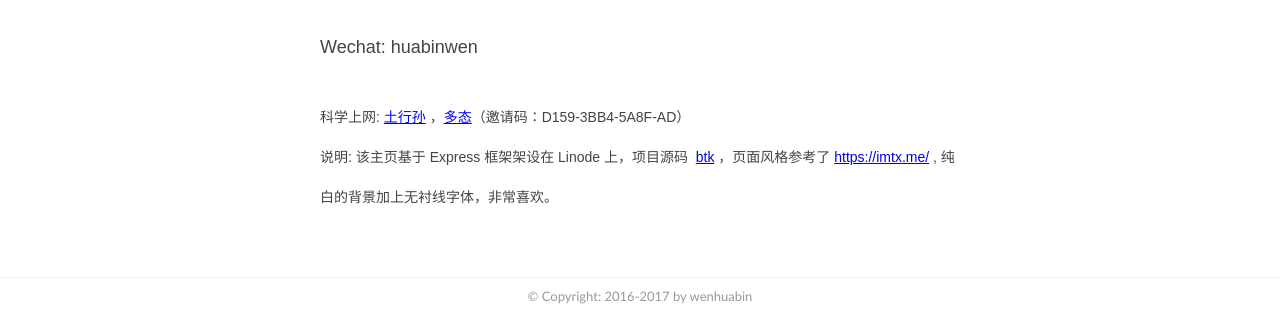
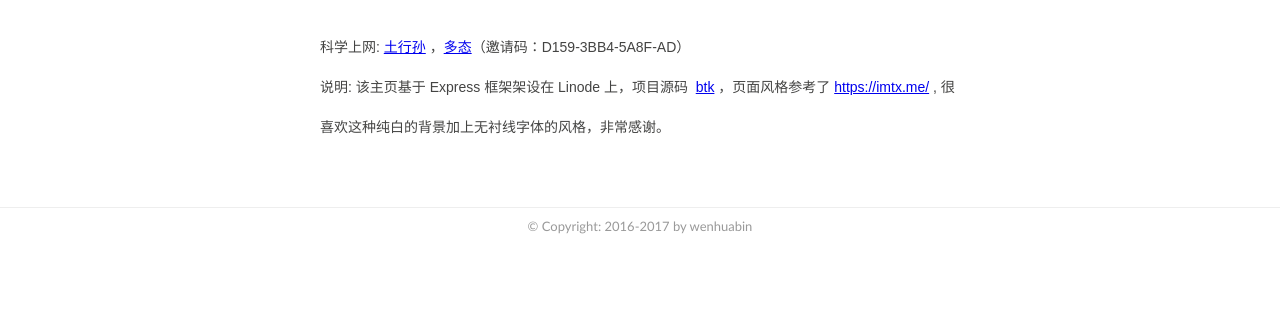
Before and after one commit to wenhuabin/btk, a website built with webpack: page src/home/index.html in a window 1280 px wide. Shown: the part 489-813 px from the top of the page. Built offline with nearby package versions, Linux system fonts and the light colour scheme.

Commit message:
修改页面文字

```diff
--- a/src/home/index.html
+++ b/src/home/index.html
@@ -21,9 +21,8 @@
             <div class="skill detail">技&nbsp;&nbsp;&nbsp;&nbsp;能: React 技术栈（reactjs、react-router、redux、sass、webpack）、Express 框架、Flask 和 jinjia2 开发框架、Ruby 编程</div>
             <div class="email detail">E-mail: huabinwen@gmail.com | huabinwen@foxmail.com</div>
             <div class="github detail">Github: <a href="https://github.com/wenhuabin">@wenhuabin</a></div>
-            <div class="weixin detail">Wechat: huabinwen</div>
             <div class="shadow detail">科学上网: <a href="https://dundi.in/">土行孙</a> ，<a href="https://dundi.in/">多态</a>（邀请码：D159-3BB4-5A8F-AD）</div>
-            <div class="state detail">说明: 该主页基于 Express 框架架设在 Linode 上，项目源码 &nbsp;<a href="https://github.com/wenhuabin/btk">btk</a>  ，页面风格参考了 <a href="https://imtx.me/">https://imtx.me/</a> , 纯白的背景加上无衬线字体，非常喜欢。</div>
+            <div class="state detail">说明: 该主页基于 Express 框架架设在 Linode 上，项目源码 &nbsp;<a href="https://github.com/wenhuabin/btk">btk</a>  ，页面风格参考了 <a href="https://imtx.me/">https://imtx.me/</a> , 很喜欢这种纯白的背景加上无衬线字体的风格，非常感谢。</div>
         </div>
         <div class="footer">
             &copy; Copyright: 2016-2017 by wenhuabin
```
